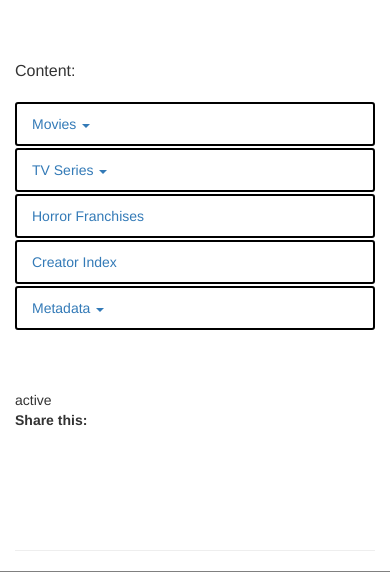
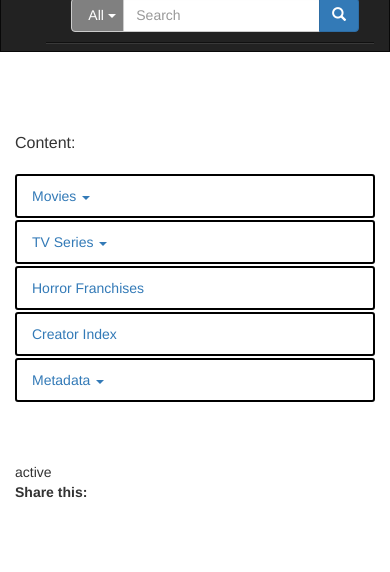
Before and after one commit to UrbanBogger/horrorexplosion, a Django app: page /reviews/about/ in a window 390 px wide. Shown: the part 102-674 px from the top of the page. Run offline with Django 3.2, Linux system fonts and the light colour scheme; tables that the repository leaves empty hold one stand-in row (values such as "Sample post"); some libraries are stand-ins or nearby versions.

Commit message:
Stylistic changes to the search functionality

```diff
--- a/reviews/static/javascript/search_autocomplete.js
+++ b/reviews/static/javascript/search_autocomplete.js
@@ -67,8 +67,8 @@ function displaySearchResults(search_results) {
     // create the search result DIV
     var search_result_div = document.createElement("div");
     search_result_div.setAttribute("id", "container");
-    search_result_div.setAttribute("class", "col-md-9 col-xs-10 col-xs-offset-1");
-    search_result_div.setAttribute("style", "position: absolute; z-index: 99;");
+    search_result_div.setAttribute("class", "col-md-9 col-md-offset-1 col-xs-10 col-xs-offset-1");
+    search_result_div.setAttribute("style", "position:absolute;z-index:1500;");
     // add the search result DIV below the search input box
     var parent_div = document.getElementById("search-form-input-group").parentNode;
     var before_div = document.getElementById("search-form-input-group");
--- a/reviews/templates/base_generic.html
+++ b/reviews/templates/base_generic.html
@@ -58,8 +58,8 @@
                     <li><a href="{% url 'contributors' %}">Contributors</a></li>
                 </ul>
                 </nav>
-                {% block search_form %}{% endblock %}
             </div>
+            {% block search_form %}{% endblock %}
         </div>
     </nav>
     <div class="container">
--- a/reviews/templates/search_form.html
+++ b/reviews/templates/search_form.html
@@ -1,10 +1,10 @@
-<div class="col-md-5 col-xs-12">
-    <form class="navbar-form navbar-right" role="search" action="{% url 'search' %}" id="search-form" method="GET">
-    <div class="input-group" id="search-form-input-group">
-     <div class="input-group-btn search-panel">
-      <button type="button" class="btn btn-default dropdown-toggle" data-toggle="dropdown">
-        <span class="all" id="search_concept">All</span> <span class="caret"></span>
-      </button>
+<div class="col-md-7 col-md-offset-2 col-xs-13 col-xs-offset-1">
+    <form class="navbar-form" role="search" action="{% url 'search' %}" id="search-form" method="GET">
+    <div class="input-group" style="width:100%;" id="search-form-input-group">
+       <div class="input-group-btn search-panel">
+       <button type="button" class="btn btn-default dropdown-toggle" style="width:100%;background-color:#808080;color:white;" data-toggle="dropdown">
+           <span class="all" id="search_concept">All</span> <span class="caret"></span>
+       </button>
       <ul id="search-options" class="dropdown-menu scrollable-dropdown" role="menu">
         <li id="movies"><a href="#">Movies</a></li>
         <li id="tv-series"><a href="#">TV Series</a></li>
```
